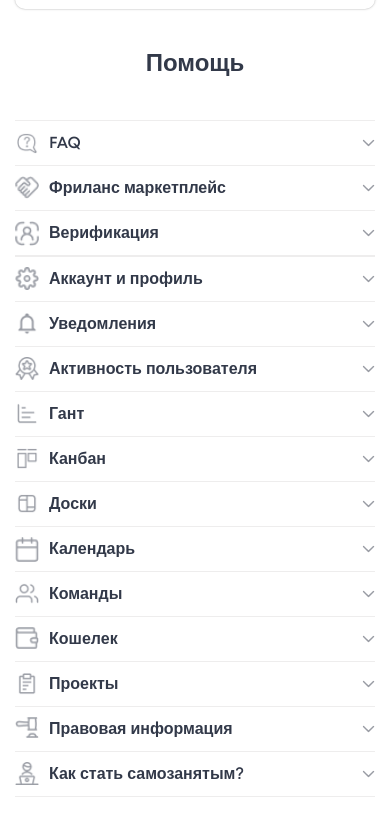
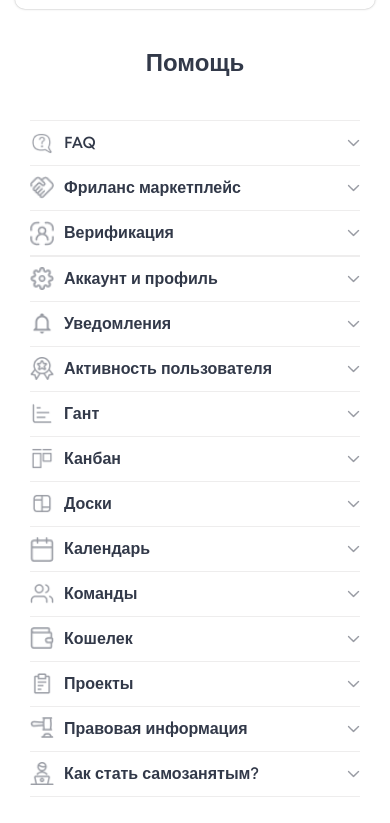
Before and after one commit to NadezhdaGrishko/Maket1, a plain HTML site: page index.html in a window 390 px wide. Shown: the part 69-892 px from the top of the page. Drawn offline with Linux system fonts and the light colour scheme.

Commit message:
margins added

```diff
--- a/mediaqueries.css
+++ b/mediaqueries.css
@@ -16,6 +16,9 @@
 }
 
 @media screen and (max-width: 1024px) {
+  .container {
+    max-width: 724px;
+  }
   .header .header__container .header__user .header__balance {
     display: none;
   }
@@ -23,7 +26,7 @@
 
 @media screen and (max-width: 768px) {
   .container {
-    max-width: 576px;
+    max-width: 546px;
   }
   .header .header__container {
     margin-left: 15px;
@@ -125,6 +128,8 @@
 @media screen and (max-width: 576px) {
   .container {
     max-width: 360px;
+    padding-left: 15px;
+    padding-right: 15px;
   }
   .header .header__container .header__nav {
     display: none;
```
